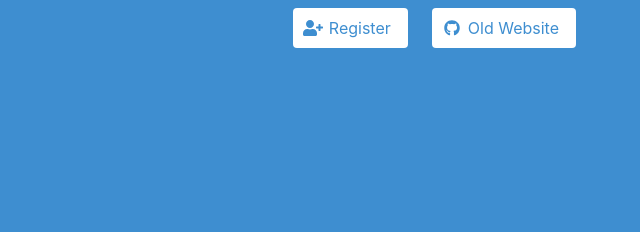
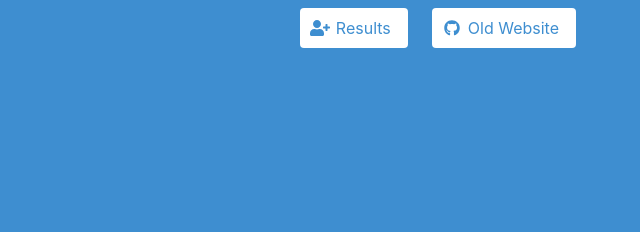
Before and after one commit to peelstnac/ESSMT, a website: page index.html in a window 1280 px wide. Shown: the top 232 px of the page, 640-1280 px from the left. Drawn offline with nearby package versions, Linux system fonts and the light colour scheme.

Commit message:
Update index.html

```diff
--- a/index.html
+++ b/index.html
@@ -25,11 +25,11 @@
 	        <div id="navbarMenuHeroB" class="navbar-menu">
 	          <div class="navbar-end">
 	            <span class="navbar-item">
-	              <a href = "https://docs.google.com/forms/d/e/1FAIpQLSfxGUWFlSik30amRsNpqdQe1DlXLHVX_m92BoqA8gcoyOKiMA/viewform" class="button is-info is-inverted">
+	              <a href = "https://docs.google.com/spreadsheets/d/1xuzAaBixcQQNXJwiXTc1r5hHJMx4ZUWI3HL333uO4YU/edit#gid=0" class="button is-info is-inverted">
 	                <span class="icon">
 	                  <i class="fas fa-user-plus"></i>
 	                </span>
-	               <span>Register</span>
+	               <span>Results</span>
 	              </a>
 	            </span>
 	            <span class="navbar-item">
```
